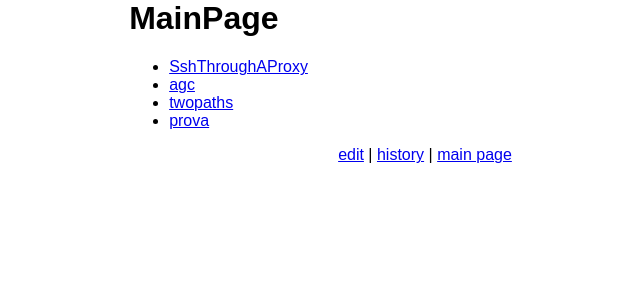
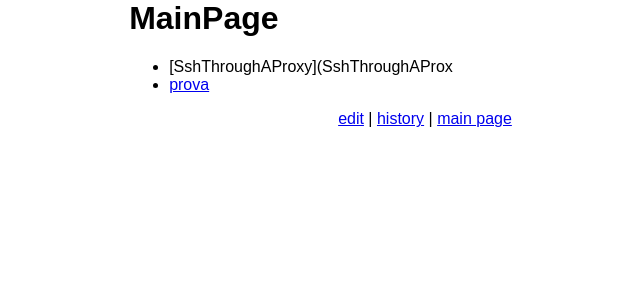
Before and after one commit to gabarro/gabarro.github.io, a Jekyll site: the page built from wiki/MainPage.md, in a window 1280 px wide. Shown: the top 300 px of the page, without its empty margins (215-855 px from the left). Built offline with Jekyll 4.4.1, drawn with Linux system fonts in a browser that asks for light colours.

Commit message:
remove link to incomplete stuff

```diff
--- a/wiki/MainPage.md
+++ b/wiki/MainPage.md
@@ -3,7 +3,5 @@ layout: wiki
 title: MainPage
 ---
 
-- [SshThroughAProxy](SshThroughAProxy)
-- [agc](agc)
-- [twopaths](twopaths)
+- [SshThroughAProxy](SshThroughAProx
 - [prova](prova)
```
